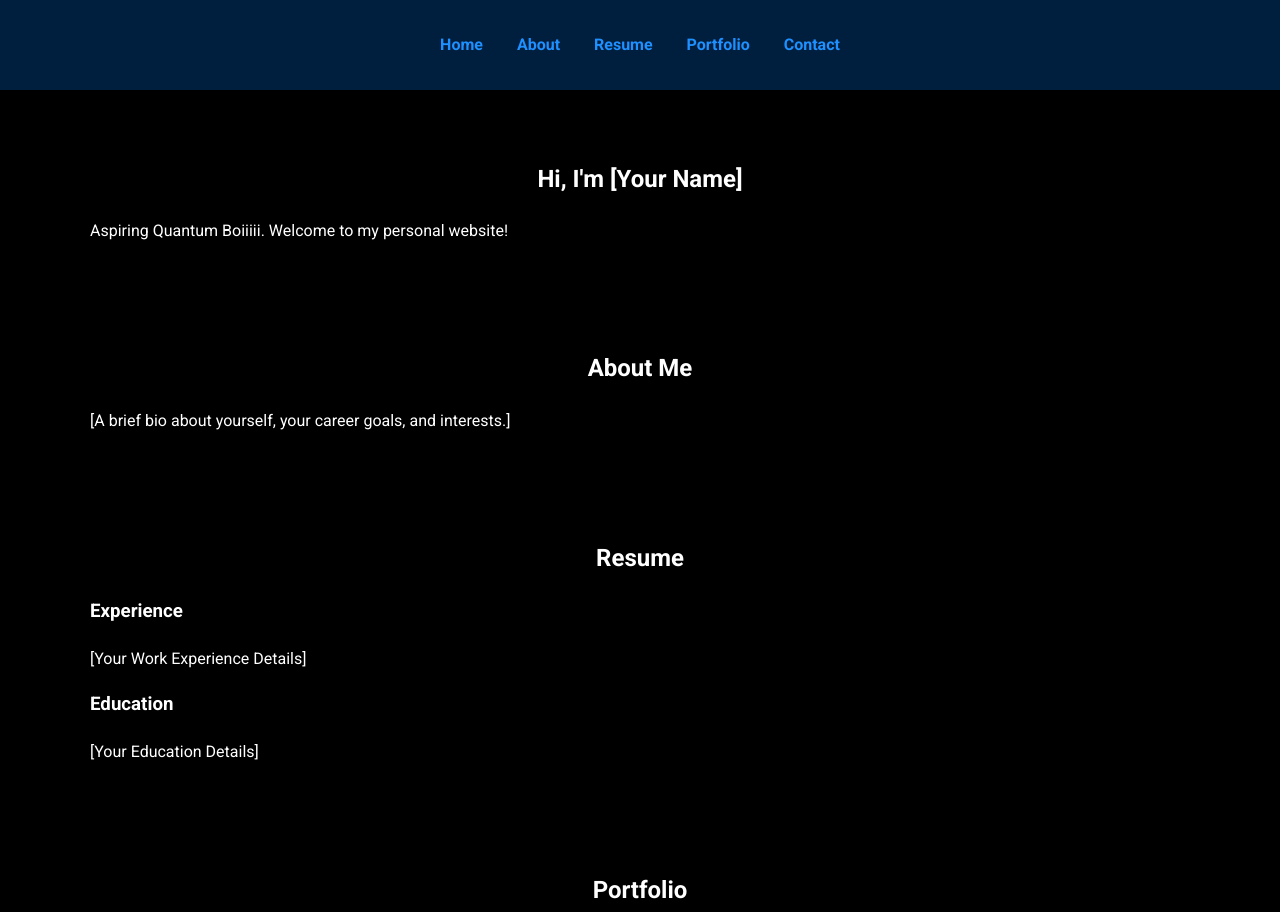
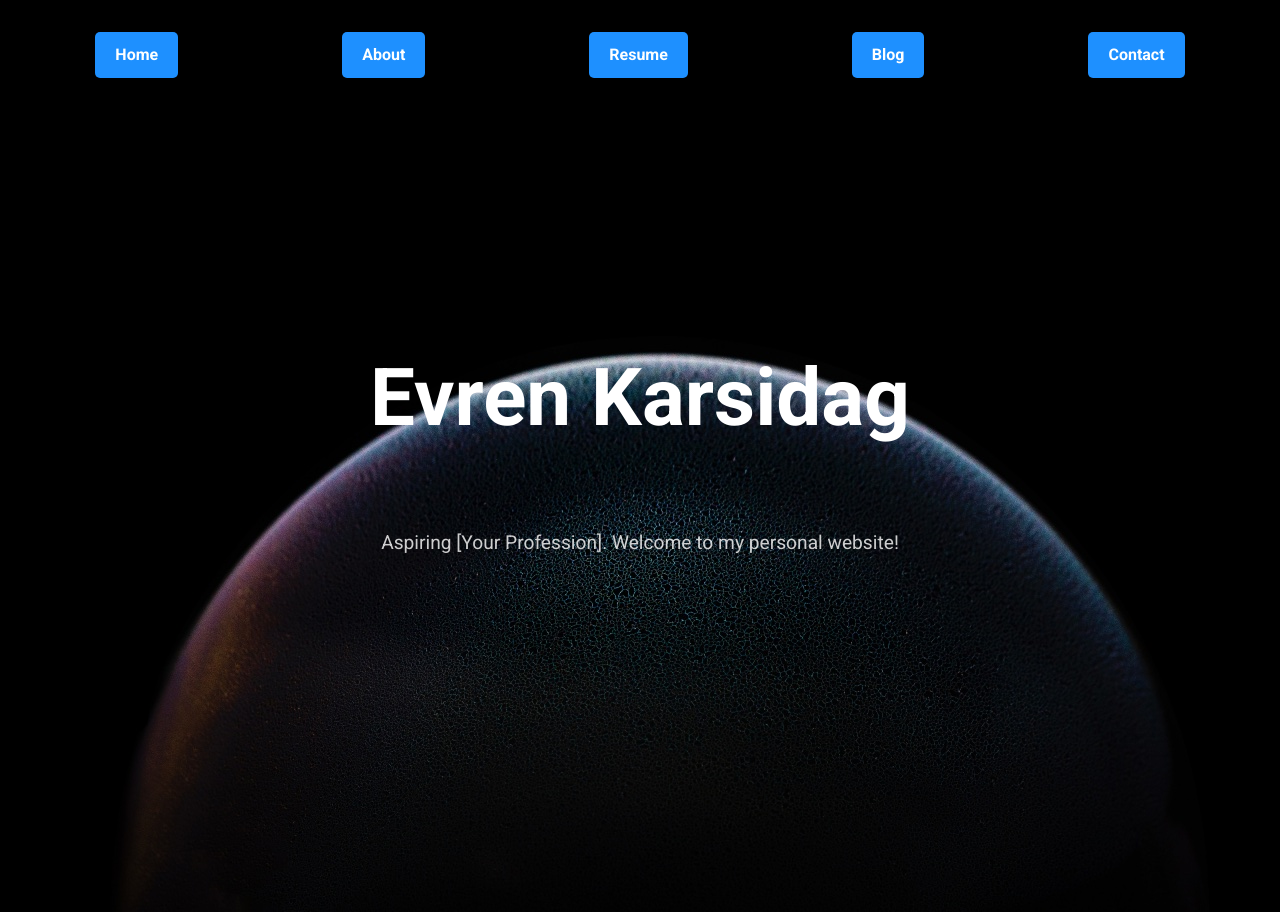
Before and after one commit to Chr0nee/Chr0nee, a plain HTML site: page index.html in a window 1280 px wide. Shown: the top 912 px of the page. Drawn offline with Linux system fonts and the light colour scheme.

Commit message:
Major upgrade, cool effects added, formatted neat

```diff
--- a/index.html
+++ b/index.html
@@ -10,13 +10,14 @@
   <link href="https://fonts.googleapis.com/css2?family=Roboto:wght@400;700&display=swap" rel="stylesheet">
 </head>
 <body>
+  <div id="scroll-meter"></div>
   <header>
     <nav>
       <ul class="nav-links">
         <li><a href="#home">Home</a></li>
         <li><a href="#about">About</a></li>
         <li><a href="#resume">Resume</a></li>
-        <li><a href="#portfolio">Portfolio</a></li>
+        <li><a href="blog.html">Blog</a></li>
         <li><a href="#contact">Contact</a></li>
       </ul>
     </nav>
@@ -24,56 +25,77 @@
 
   <section id="home">
     <div class="container">
-      <h1>Hi, I'm [Your Name]</h1>
-      <p>Aspiring Quantum Boiiiii. Welcome to my personal website!</p>
+      <h1>Evren Karsidag</h1>
+      <p>Aspiring [Your Profession]. Welcome to my personal website!</p>
     </div>
   </section>
 
   <section id="about">
     <div class="container">
-      <h2>About Me</h2>
-      <p>[A brief bio about yourself, your career goals, and interests.]</p>
+      <h2 class="fade-in">About Me</h2>
+      <p class="fade-in">[A brief bio about yourself, your career goals, and interests.]</p>
     </div>
   </section>
 
   <section id="resume">
     <div class="container">
-      <h2>Resume</h2>
-      <div class="resume-item">
+      <h2 class="fade-in">Resume</h2>
+      <div class="resume-item fade-in">
         <h3>Experience</h3>
         <p>[Your Work Experience Details]</p>
-      </div>
-      <div class="resume-item">
-        <h3>Education</h3>
-        <p>[Your Education Details]</p>
       </div>
     </div>
   </section>
 
-  <section id="portfolio">
+  <section id="blog">
     <div class="container">
-      <h2>Portfolio</h2>
-      <div class="portfolio-item">
+      <h2>Blog</h2>
+      <div class="blog-item">
         <h3>Project Title</h3>
         <p>[Description of the project, tools used, and link to demo/repo.]</p>
       </div>
     </div>
   </section>
 
-  <section id="contact">
-    <div class="container">
-      <h2>Contact Me</h2>
-      <form action="#" method="POST">
-        <input type="text" name="name" placeholder="Your Name" required>
-        <input type="email" name="email" placeholder="Your Email" required>
-        <textarea name="message" placeholder="Your Message" required></textarea>
-        <button type="submit" class="btn">Send</button>
-      </form>
-    </div>
-  </section>
 
   <footer>
-    <p>&copy; 2023 [Your Name]. All rights reserved.</p>
+    <nav>
+      <ul class="nav-links">
+        <li><a href="#contact">Contact</a></li>
+      </ul>
+    </nav>
   </footer>
+
+  <script>
+    window.addEventListener('scroll', () => {
+      const scrollTop = document.documentElement.scrollTop;
+      const scrollHeight = document.documentElement.scrollHeight - document.documentElement.clientHeight;
+      const scrollPercentage = (scrollTop / scrollHeight) * 100;
+
+      const scrollMeter = document.getElementById('scroll-meter');
+      scrollMeter.style.width = `${scrollPercentage}%`; // Update the width of the scroll meter
+    });
+  </script>
+
+
 </body>
 </html>
+
+<script>
+  document.addEventListener('DOMContentLoaded', () => {
+    const fadeElements = document.querySelectorAll('.fade-in');
+
+    const handleScroll = () => {
+      fadeElements.forEach(el => {
+        const rect = el.getBoundingClientRect();
+        if (rect.top < window.innerHeight - 100) { // Trigger when 100px in view
+          el.classList.add('visible');
+        }
+      });
+    };
+
+    // Run on scroll and initial load
+    window.addEventListener('scroll', handleScroll);
+    handleScroll();
+  });
+</script>
--- a/styles.css
+++ b/styles.css
@@ -4,12 +4,39 @@ body {
   margin: 0;
   padding: 0;
   line-height: 1.6;
-  background-color: #000; /* Black background */
   color: #fff; /* White text */
+  background-image: url('planet.jpg'); /* Background image */
+  background-size: cover;
+  background-position: center;
+  background-attachment: fixed;
+}
+
+/* Raise the "Evren Karsidag" text higher */
+#home {
+  height: 100vh; /* Full viewport height */
+  display: flex;
+  justify-content: flex-start; /* Align content closer to the top */
+  align-items: center;
+  flex-direction: column; /* Maintain vertical layout */
+  text-align: center;
+  padding-top: 50px; /* Add padding to fine-tune the position */
+}
+
+/* Header styling remains the same */
+#home h1 {
+  font-size: 5rem; /* Large font size */
+  font-weight: bold;
+  color: #fff; /* Ensure white color for readability */
+}
+
+#home p {
+  margin-top: 20px; /* Space below the name */
+  font-size: 1.2rem;
+  opacity: 0.8;
 }
 
 header {
-  background: #001f3f; /* Dark blue */
+  background: rgba(0, 0, 0, 0.7); /* Semi-transparent background */
   color: #fff;
   padding: 1rem 0;
 }
@@ -21,19 +48,42 @@ header {
 }
 
 .nav-links li {
-  display: inline;
-  margin: 0 15px;
+  display: inline-block; /* Ensure items are aligned inline */
+  margin: 0 80px; /* Increase spacing between items */
 }
 
 .nav-links a {
-  color: #1e90ff; /* Bright blue */
-  text-decoration: none;
+  display: inline-block; /* Makes the link behave like a block for padding and background */
+  color: #fff; /* White text */
+  background-color: #1e90ff; /* Bright blue background */
+  text-decoration: none; /* Remove underline */
   font-weight: bold;
-  transition: color 0.3s ease;
+  padding: 10px 20px; /* Add padding to create a box effect */
+  border-radius: 5px; /* Smooth edges */
+  position: relative; /* Needed for positioning the ::before element */
+  overflow: hidden; /* Ensures the animation doesn't spill outside the button */
+  z-index: 0; /* Keeps the text above the animation */
+  transition: color 0.3s ease; /* Smooth text color transition */
+}
+
+.nav-links a::before {
+  content: '';
+  position: absolute;
+  top: 100%; /* Start below the button */
+  left: 0;
+  width: 100%;
+  height: 100%;
+  background-color: #00aaff; /* Lighter blue for the hover effect */
+  z-index: -1; /* Places the fill below the text */
+  transition: top 0.5s ease; /* Smoothly moves the fill up */
+}
+
+.nav-links a:hover::before {
+  top: 0; /* Move the lighter blue fill to cover the entire button */
 }
 
 .nav-links a:hover {
-  color: #00aaff; /* Lighter blue on hover */
+  color: #fff; /* Ensure the text remains white during hover */
 }
 
 .container {
@@ -47,7 +97,8 @@ h1, h2 {
 }
 
 section {
-  margin: 30px 0;
+  margin: 80px 0; /* Increase margin between sections */
+  padding: 60px 20px; /* Increase padding inside each section */
 }
 
 form input, form textarea {
@@ -55,7 +106,7 @@ form input, form textarea {
   padding: 10px;
   margin: 10px 0;
   border: 1px solid #1e90ff; /* Blue border */
-  background: #000; /* Black background */
+  background: rgba(255, 255, 255, 0.1); /* Transparent input background */
   color: #fff; /* White text */
   border-radius: 5px;
 }
@@ -83,9 +134,31 @@ form .btn:hover {
 
 footer {
   text-align: center;
-  background: #001f3f; /* Dark blue */
+  background: rgba(0, 0, 0, 0.7); /* Semi-transparent footer background */
   color: #fff;
-  padding: 10px;
-  margin-top: 20px;
+  padding: 20px; /* Add padding to footer */
+  margin-top: 60px;
   font-size: 14px;
 }
+
+#scroll-meter {
+  position: fixed;
+  top: 0;
+  left: 0;
+  width: 0; /* Starts empty */
+  height: 5px; /* Height of the scroll meter */
+  background: #1e90ff; /* Bright blue color */
+  z-index: 9999; /* Ensures it stays on top of all content */
+}
+
+/* Fade-in class for animations */
+.fade-in {
+  opacity: 0;
+  transform: translateY(20px);
+  transition: opacity 0.8s ease-out, transform 0.8s ease-out;
+}
+
+.fade-in.visible {
+  opacity: 1;
+  transform: translateY(0);
+}
```
Also changed, not shown: blog.html (added, +27 -0 lines), planet.jpg (added).
